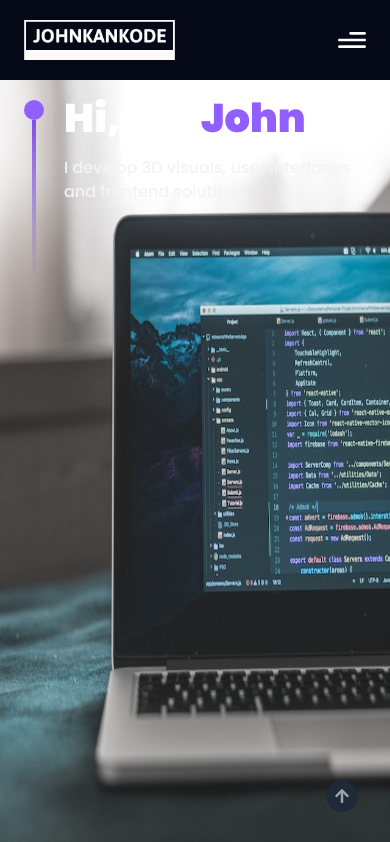
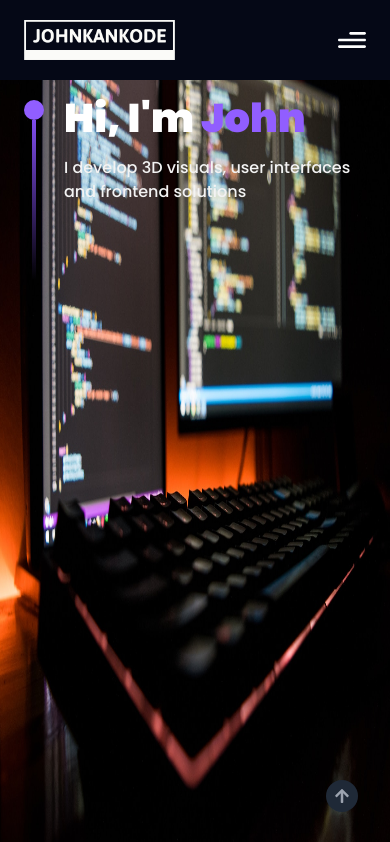
Before and after one commit to ajohnofficial001/Portfolio, a React (Vite) app: page / in a window 390 px wide. Shown: the top 842 px of the page. Built offline with nearby package versions, Linux system fonts and the light colour scheme.

Commit message:
Update Hero.jsx

```diff
--- a/src/components/Hero.jsx
+++ b/src/components/Hero.jsx
@@ -59,9 +59,7 @@ const Hero = () => {
           </p>
         </div>
       </div>
-      {isMobileScreen ? (
-        <img src={MobileHero} className="heroImage" alt="Mobile Hero Image" />
-      ) : shouldRender3DModel ? (
+      {shouldRender3DModel ? (
         <ComputersCanvas />
       ) : (
         <img src={HeroImage} className="heroImage" alt="Hero Image" />
```
